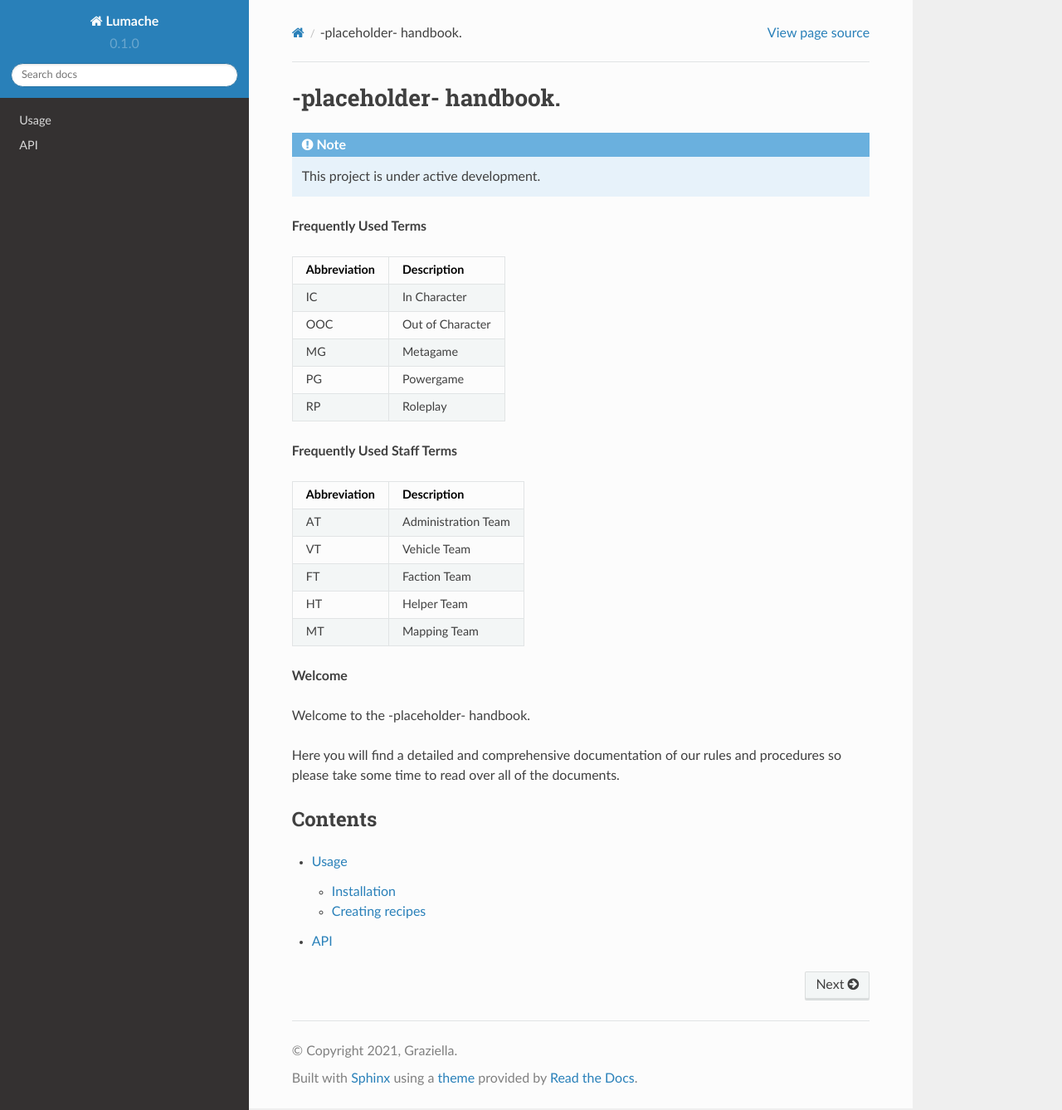
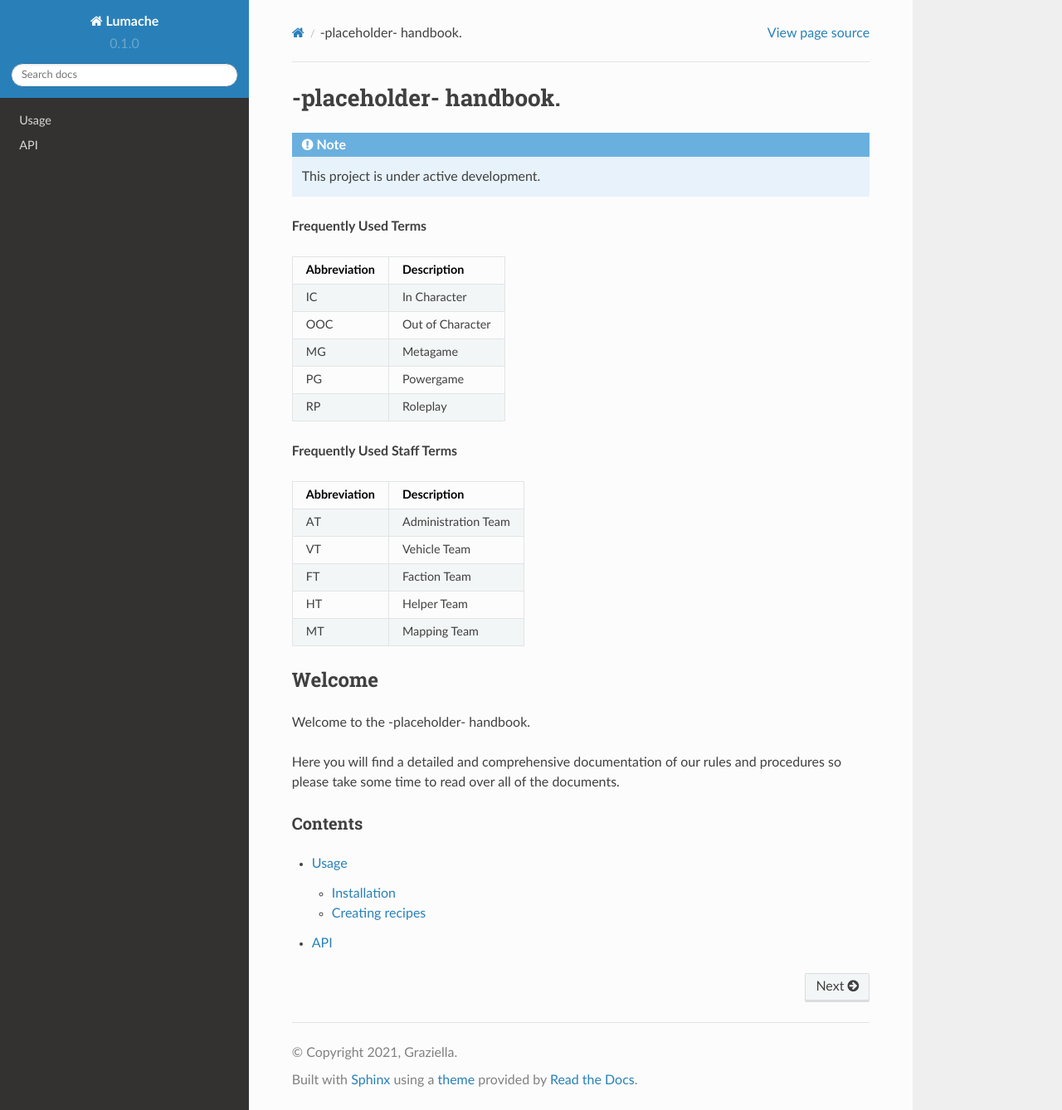
Before and after one commit to Illeeminati/doc, a Sphinx documentation site: the page built from docs/source/index.rst, in a window 1280 px wide and 1338 px high. Shown: the whole window at 83% size. Built offline with Sphinx 7.4.7 and the Read the Docs theme 2.0.0, drawn with Linux system fonts in a browser that asks for light colours.

```diff
--- a/docs/source/index.rst
+++ b/docs/source/index.rst
@@ -38,7 +38,9 @@
 | MT           | Mapping Team              |
 +--------------+---------------------------+
 
-**Welcome**
+*******
+Welcome
+*******
 
 Welcome to the -placeholder- handbook.
 
```
